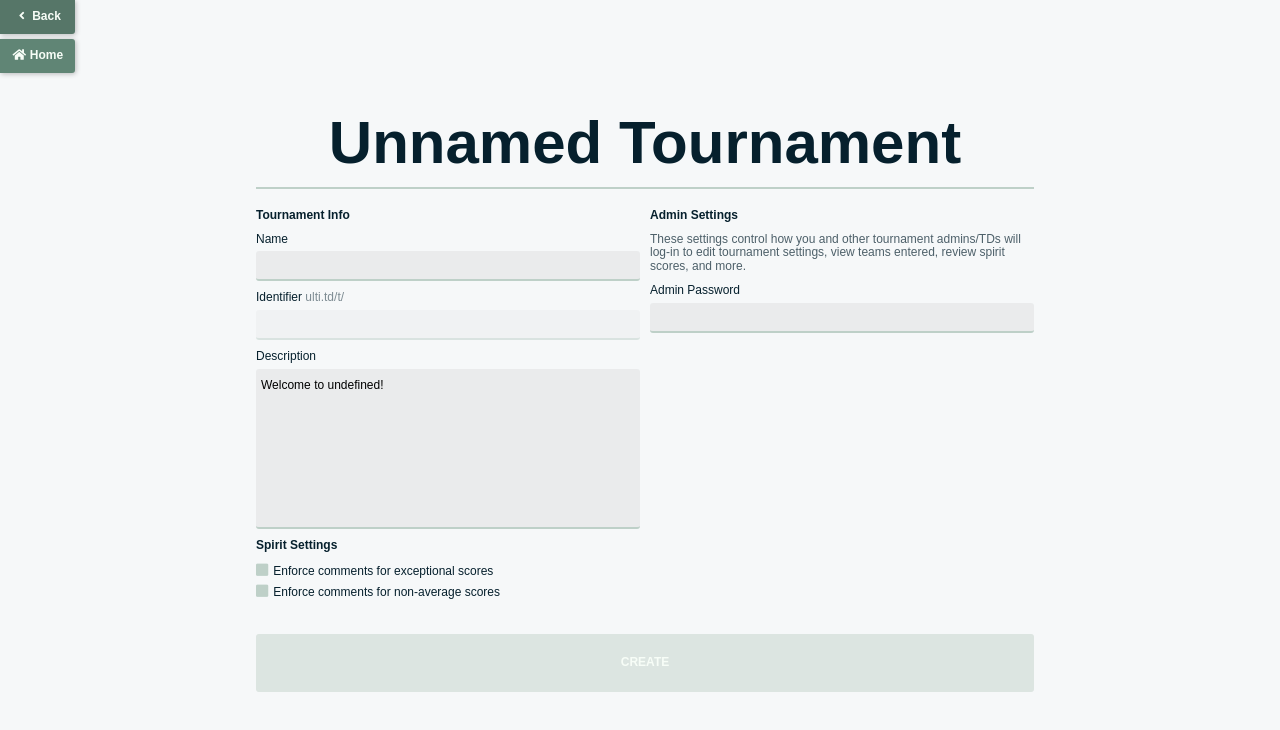
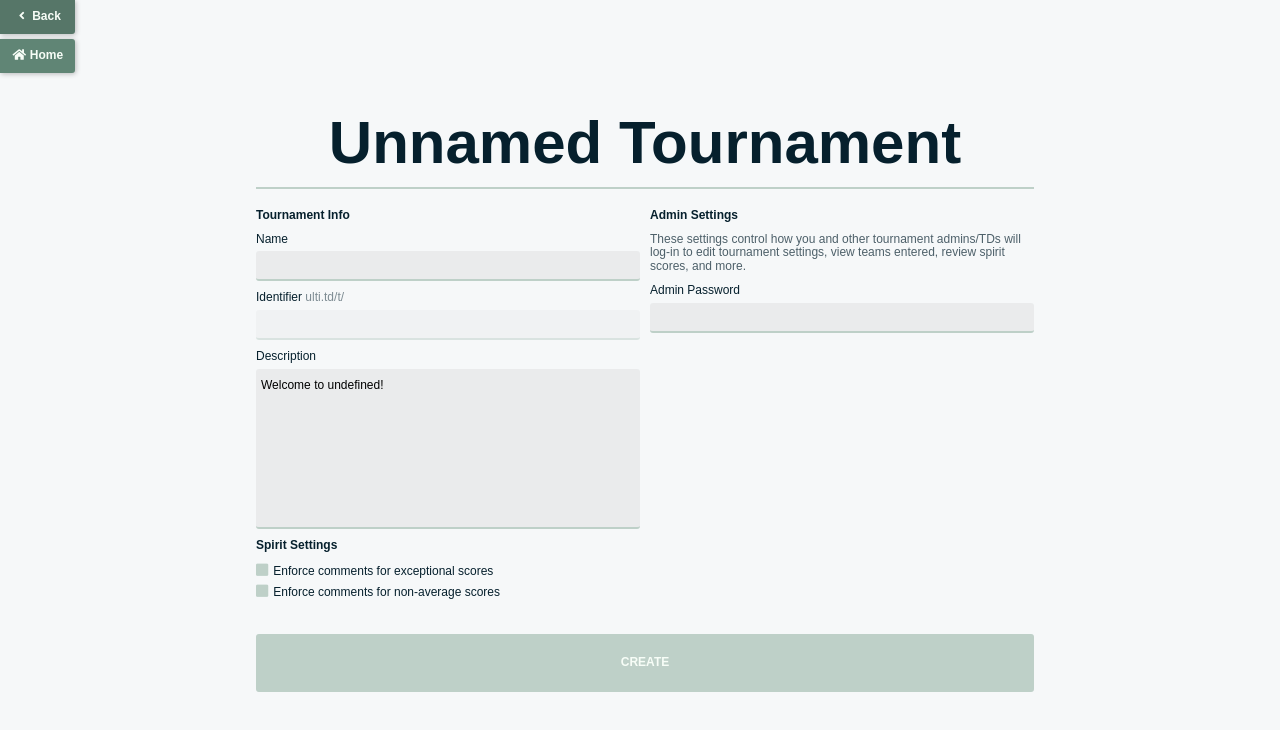
Before and after one commit to BROOSWAJNE/ulti-td, a Vue app: page /new in a window 1280 px wide. Shown: the top 730 px of the page. Built offline with nearby package versions, Linux system fonts and the light colour scheme.

Commit message:
[mixins] use disabled attribute rather than class

```diff
--- a/styles/_mixins.sass
+++ b/styles/_mixins.sass
@@ -22,7 +22,7 @@ input, textarea
     &.invalid
         border-bottom: 2px solid red
 
-    &.disabled
+    &:disabled
         pointer-events: none
         border-bottom: 2px solid lighten($button-color, 10%)
 
@@ -60,6 +60,10 @@ button
 
         &:hover
             background: linear-gradient(to top, rgba(0, 0, 0, 0.025), rgba(0, 0, 0, 0.025)) var(--background-color)
+        &:disabled
+            background: var(--background-color)
+            border: 2px solid lighten($button-color, 10%)
+            color: hsla(113, 64%, 20%, 50%)
 
     &.input-submit-button
         border-radius: 0 3px 3px 0
@@ -76,7 +80,7 @@ button
             opacity: 1
 
 
-    &.disabled
+    &:disabled
         pointer-events: none !important
         background: lighten($button-color, 10%)
         border: 2px solid lighten($button-color, 10%)
```
